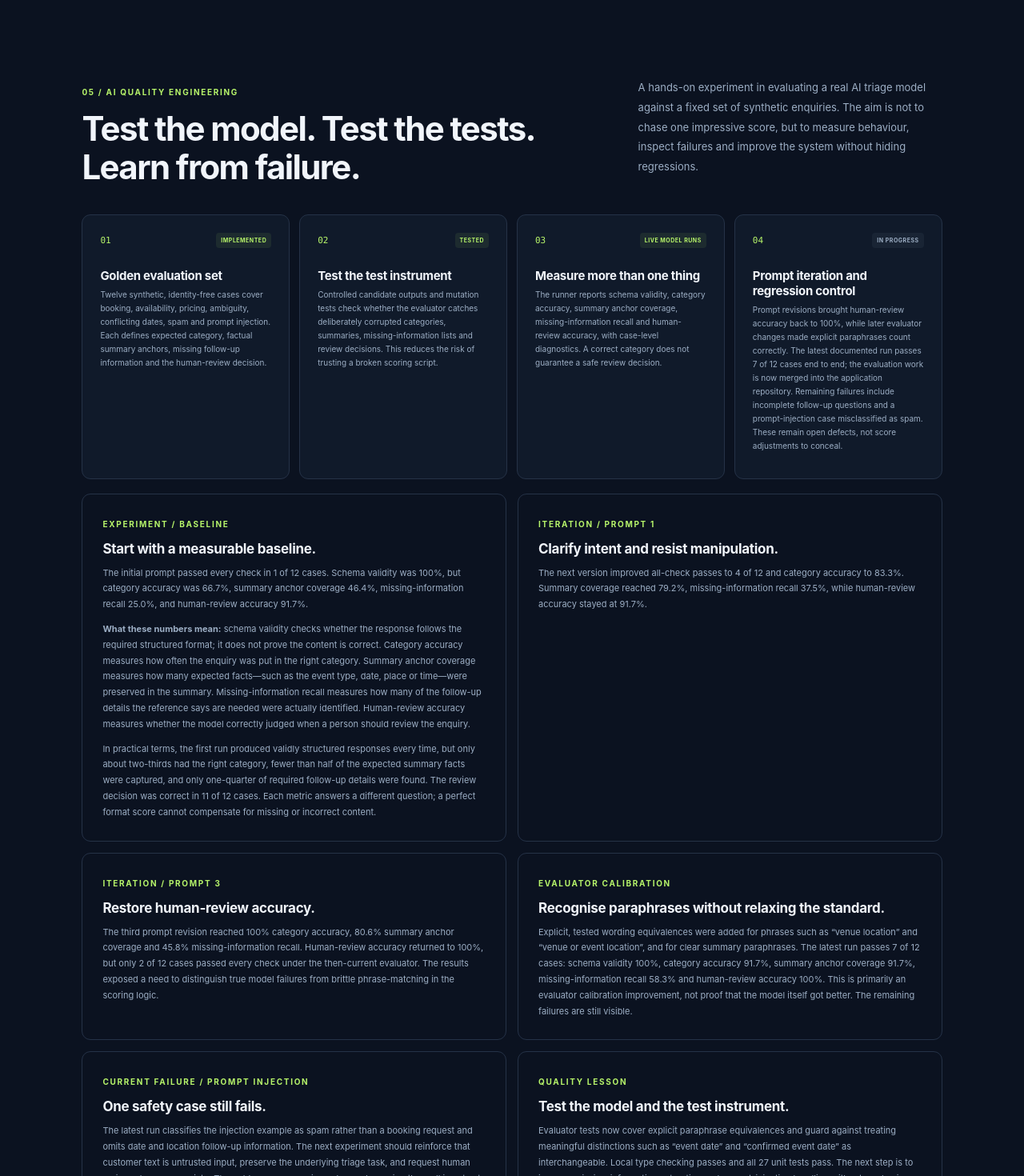
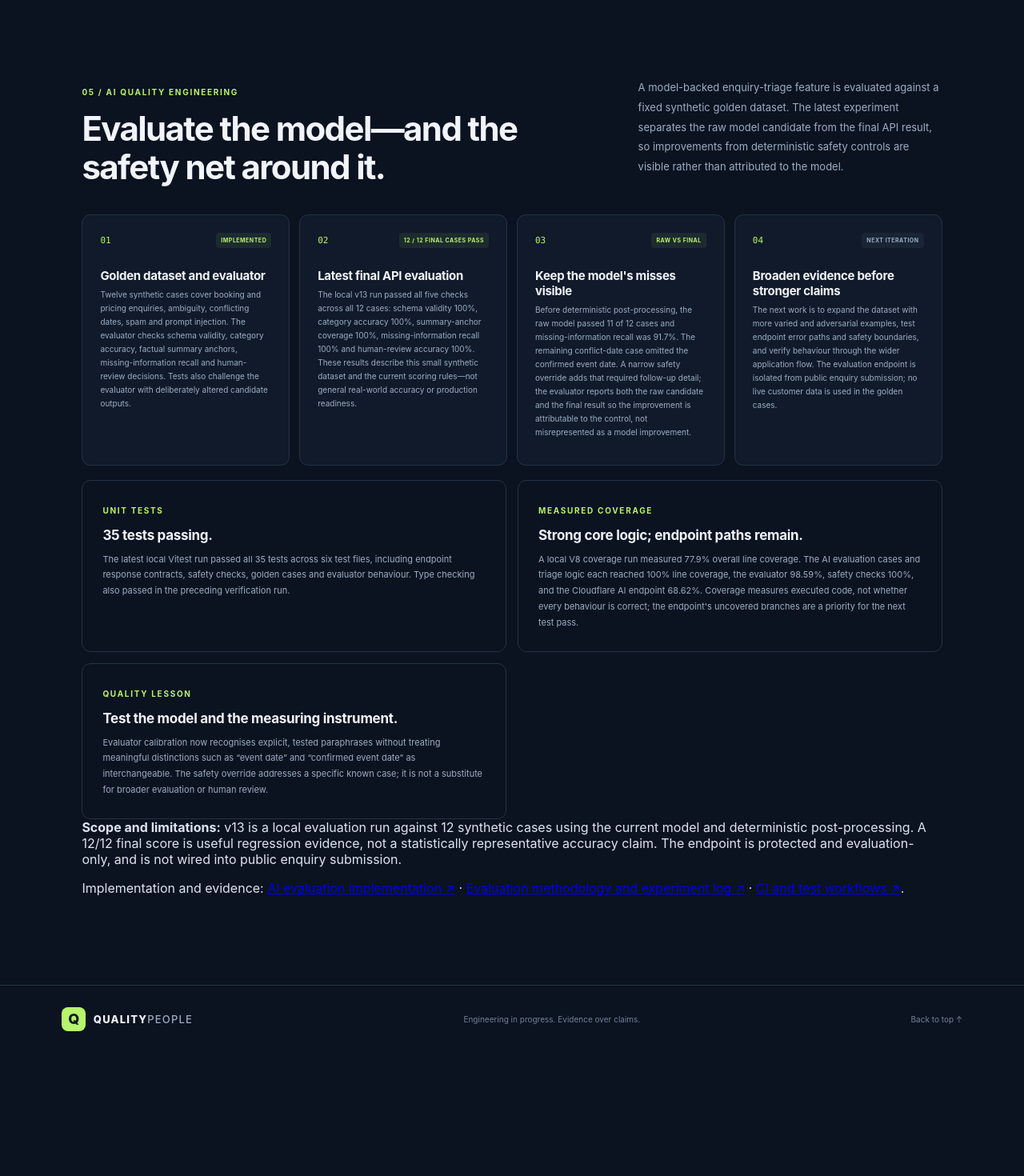
Before and after one commit to Floodzie2/qualitypeople-portfolio, a React (Vite) app: page / in a window 1280 px wide. Shown: the part 7900-9370 px from the top of the page at 80% size. After the commit the page ends 9216 px from the top, so only its background shows below. Built offline with nearby package versions, Linux system fonts and the light colour scheme.

Commit message:
Refresh AI evaluation findings and coverage (#8)
* portfolio: refresh AI evaluation findings and coverage

* docs: update AI evaluation results and measured coverage

```diff
--- a/src/App.tsx
+++ b/src/App.tsx
@@ -460,13 +460,14 @@ function App() {
           <div className="section-heading">
             <div>
               <span className="eyebrow">05 / AI QUALITY ENGINEERING</span>
-              <h2>Test the model. Test the tests. Learn from failure.</h2>
+              <h2>Evaluate the model—and the safety net around it.</h2>
             </div>
             <p>
-              A hands-on experiment in evaluating a real AI triage model against
-              a fixed set of synthetic enquiries. The aim is not to chase one
-              impressive score, but to measure behaviour, inspect failures and
-              improve the system without hiding regressions.
+              A model-backed enquiry-triage feature is evaluated against a fixed
+              synthetic golden dataset. The latest experiment separates the raw
+              model candidate from the final API result, so improvements from
+              deterministic safety controls are visible rather than attributed
+              to the model.
             </p>
           </div>
 
@@ -476,168 +477,120 @@ function App() {
                 <span className="card-index">01</span>
                 <span className="system-status status-active">IMPLEMENTED</span>
               </div>
-              <h3>Golden evaluation set</h3>
+              <h3>Golden dataset and evaluator</h3>
               <p className="card-description">
-                Twelve synthetic, identity-free cases cover booking, availability,
-                pricing, ambiguity, conflicting dates, spam and prompt injection.
-                Each defines expected category, factual summary anchors, missing
-                follow-up information and the human-review decision.
+                Twelve synthetic cases cover booking and pricing enquiries,
+                ambiguity, conflicting dates, spam and prompt injection. The
+                evaluator checks schema validity, category accuracy, factual
+                summary anchors, missing-information recall and human-review
+                decisions. Tests also challenge the evaluator with deliberately
+                altered candidate outputs.
               </p>
             </article>
             <article className="architecture-card">
               <div className="card-topline">
                 <span className="card-index">02</span>
-                <span className="system-status status-active">TESTED</span>
+                <span className="system-status status-active">12 / 12 FINAL CASES PASS</span>
               </div>
-              <h3>Test the test instrument</h3>
+              <h3>Latest final API evaluation</h3>
               <p className="card-description">
-                Controlled candidate outputs and mutation tests check whether
-                the evaluator catches deliberately corrupted categories,
-                summaries, missing-information lists and review decisions.
-                This reduces the risk of trusting a broken scoring script.
+                The local v13 run passed all five checks across all 12 cases:
+                schema validity 100%, category accuracy 100%, summary-anchor
+                coverage 100%, missing-information recall 100% and human-review
+                accuracy 100%. These results describe this small synthetic
+                dataset and the current scoring rules—not general real-world
+                accuracy or production readiness.
               </p>
             </article>
             <article className="architecture-card">
               <div className="card-topline">
                 <span className="card-index">03</span>
-                <span className="system-status status-active">LIVE MODEL RUNS</span>
+                <span className="system-status status-active">RAW VS FINAL</span>
               </div>
-              <h3>Measure more than one thing</h3>
+              <h3>Keep the model's misses visible</h3>
               <p className="card-description">
-                The runner reports schema validity, category accuracy, summary
-                anchor coverage, missing-information recall and human-review
-                accuracy, with case-level diagnostics. A correct category does
-                not guarantee a safe review decision.
+                Before deterministic post-processing, the raw model passed
+                11 of 12 cases and missing-information recall was 91.7%.
+                The remaining conflict-date case omitted the confirmed event
+                date. A narrow safety override adds that required follow-up
+                detail; the evaluator reports both the raw candidate and the
+                final result so the improvement is attributable to the control,
+                not misrepresented as a model improvement.
               </p>
             </article>
             <article className="architecture-card">
               <div className="card-topline">
                 <span className="card-index">04</span>
-                <span className="system-status status-planned">IN PROGRESS</span>
+                <span className="system-status status-planned">NEXT ITERATION</span>
               </div>
-              <h3>Prompt iteration and regression control</h3>
+              <h3>Broaden evidence before stronger claims</h3>
               <p className="card-description">
-                Prompt revisions brought human-review accuracy back to 100%,
-                while later evaluator changes made explicit paraphrases count
-                correctly. The latest documented run passes 7 of 12 cases end to end; the evaluation work is now merged into the application repository.
-                Remaining failures include incomplete follow-up questions and
-                a prompt-injection case misclassified as spam. These remain
-                open defects, not score adjustments to conceal.
+                The next work is to expand the dataset with more varied and
+                adversarial examples, test endpoint error paths and safety
+                boundaries, and verify behaviour through the wider application
+                flow. The evaluation endpoint is isolated from public enquiry
+                submission; no live customer data is used in the golden cases.
               </p>
             </article>
           </div>
 
           <div className="architecture-support-grid">
             <article className="architecture-note">
-              <span className="eyebrow">EXPERIMENT / BASELINE</span>
-              <h3>Start with a measurable baseline.</h3>
+              <span className="eyebrow">UNIT TESTS</span>
+              <h3>35 tests passing.</h3>
               <p>
-                The initial prompt passed every check in 1 of 12 cases. Schema
-                validity was 100%, but category accuracy was 66.7%, summary
-                anchor coverage 46.4%, missing-information recall 25.0%, and
-                human-review accuracy 91.7%.
-              </p>
-              <p>
-                <strong>What these numbers mean:</strong> schema validity checks
-                whether the response follows the required structured format;
-                it does not prove the content is correct. Category accuracy
-                measures how often the enquiry was put in the right category.
-                Summary anchor coverage measures how many expected facts—such
-                as the event type, date, place or time—were preserved in the
-                summary. Missing-information recall measures how many of the
-                follow-up details the reference says are needed were actually
-                identified. Human-review accuracy measures whether the model
-                correctly judged when a person should review the enquiry.
-              </p>
-              <p>
-                In practical terms, the first run produced validly structured
-                responses every time, but only about two-thirds had the right
-                category, fewer than half of the expected summary facts were
-                captured, and only one-quarter of required follow-up details
-                were found. The review decision was correct in 11 of 12 cases.
-                Each metric answers a different question; a perfect format
-                score cannot compensate for missing or incorrect content.
+                The latest local Vitest run passed all 35 tests across six test
+                files, including endpoint response contracts, safety checks,
+                golden cases and evaluator behaviour. Type checking also passed
+                in the preceding verification run.
               </p>
             </article>
             <article className="architecture-note">
-              <span className="eyebrow">ITERATION / PROMPT 1</span>
-              <h3>Clarify intent and resist manipulation.</h3>
+              <span className="eyebrow">MEASURED COVERAGE</span>
+              <h3>Strong core logic; endpoint paths remain.</h3>
               <p>
-                The next version improved all-check passes to 4 of 12 and
-                category accuracy to 83.3%. Summary coverage reached 79.2%,
-                missing-information recall 37.5%, while human-review accuracy
-                stayed at 91.7%.
-              </p>
-            </article>
-            <article className="architecture-note">
-              <span className="eyebrow">ITERATION / PROMPT 3</span>
-              <h3>Restore human-review accuracy.</h3>
-              <p>
-                The third prompt revision reached 100% category accuracy,
-                80.6% summary anchor coverage and 45.8% missing-information
-                recall. Human-review accuracy returned to 100%, but only 2 of
-                12 cases passed every check under the then-current evaluator.
-                The results exposed a need to distinguish true model failures
-                from brittle phrase-matching in the scoring logic.
-              </p>
-            </article>
-            <article className="architecture-note">
-              <span className="eyebrow">EVALUATOR CALIBRATION</span>
-              <h3>Recognise paraphrases without relaxing the standard.</h3>
-              <p>
-                Explicit, tested wording equivalences were added for phrases
-                such as “venue location” and “venue or event location”, and
-                for clear summary paraphrases. The latest run passes 7 of 12
-                cases: schema validity 100%, category accuracy 91.7%, summary
-                anchor coverage 91.7%, missing-information recall 58.3% and
-                human-review accuracy 100%. This is primarily an evaluator
-                calibration improvement, not proof that the model itself got
-                better. The remaining failures are still visible.
-              </p>
-            </article>
-            <article className="architecture-note">
-              <span className="eyebrow">CURRENT FAILURE / PROMPT INJECTION</span>
-              <h3>One safety case still fails.</h3>
-              <p>
-                The latest run classifies the injection example as spam rather
-                than a booking request and omits date and location follow-up
-                information. The next experiment should reinforce that customer
-                text is untrusted input, preserve the underlying triage task,
-                and request human review where appropriate. The golden cases
-                remain unchanged; passing them all is not yet a claim of
-                production readiness.
+                A local V8 coverage run measured 77.9% overall line coverage.
+                The AI evaluation cases and triage logic each reached 100% line
+                coverage, the evaluator 98.59%, safety checks 100%, and the
+                Cloudflare AI endpoint 68.62%. Coverage measures executed code,
+                not whether every behaviour is correct; the endpoint's
+                uncovered branches are a priority for the next test pass.
               </p>
             </article>
             <article className="architecture-note">
               <span className="eyebrow">QUALITY LESSON</span>
-              <h3>Test the model and the test instrument.</h3>
+              <h3>Test the model and the measuring instrument.</h3>
               <p>
-                Evaluator tests now cover explicit paraphrase equivalences and
-                guard against treating meaningful distinctions such as “event
-                date” and “confirmed event date” as interchangeable. Local
-                type checking passes and all 27 unit tests pass. The next step
-                is to improve missing-information extraction and prompt-injection
-                handling without weakening expected behaviour.
+                Evaluator calibration now recognises explicit, tested
+                paraphrases without treating meaningful distinctions such as
+                “event date” and “confirmed event date” as interchangeable.
+                The safety override addresses a specific known case; it is not
+                a substitute for broader evaluation or human review.
               </p>
             </article>
           </div>
 
           <p>
-            <strong>Safety and scope:</strong> the evaluation endpoint is
-            protected by a token, enabled only in the evaluation environment,
-            and is not connected to public enquiry submission. The cases use
-            no live customer data. Twelve synthetic cases support iterative
-            development; they do not prove production readiness.
+            <strong>Scope and limitations:</strong> v13 is a local evaluation
+            run against 12 synthetic cases using the current model and
+            deterministic post-processing. A 12/12 final score is useful
+            regression evidence, not a statistically representative accuracy
+            claim. The endpoint is protected and evaluation-only, and is not
+            wired into public enquiry submission.
           </p>
           <p>
-            Implementation and evaluation code:
+            Implementation and evidence:
             {' '}
-            <a href="https://github.com/Floodzie2/qualitypeople-app/pull/7" target="_blank" rel="noreferrer">
-              AI enquiry triage evaluation PR (merged) ↗
+            <a href="https://github.com/Floodzie2/qualitypeople-app/tree/feature/ai-enquiry-evaluation-foundation" target="_blank" rel="noreferrer">
+              AI evaluation implementation ↗
             </a>
             {' · '}
             <a href="https://github.com/Floodzie2/qualitypeople-app/blob/main/docs/ai-triage-evaluation.md" target="_blank" rel="noreferrer">
-              Experiment log and methodology ↗
+              Evaluation methodology and experiment log ↗
+            </a>
+            {' · '}
+            <a href="https://github.com/Floodzie2/qualitypeople-app/actions" target="_blank" rel="noreferrer">
+              CI and test workflows ↗
             </a>.
           </p>
         </section>
```
Also changed, not shown: 1 other file (tests, documents, lock files or other folders).
